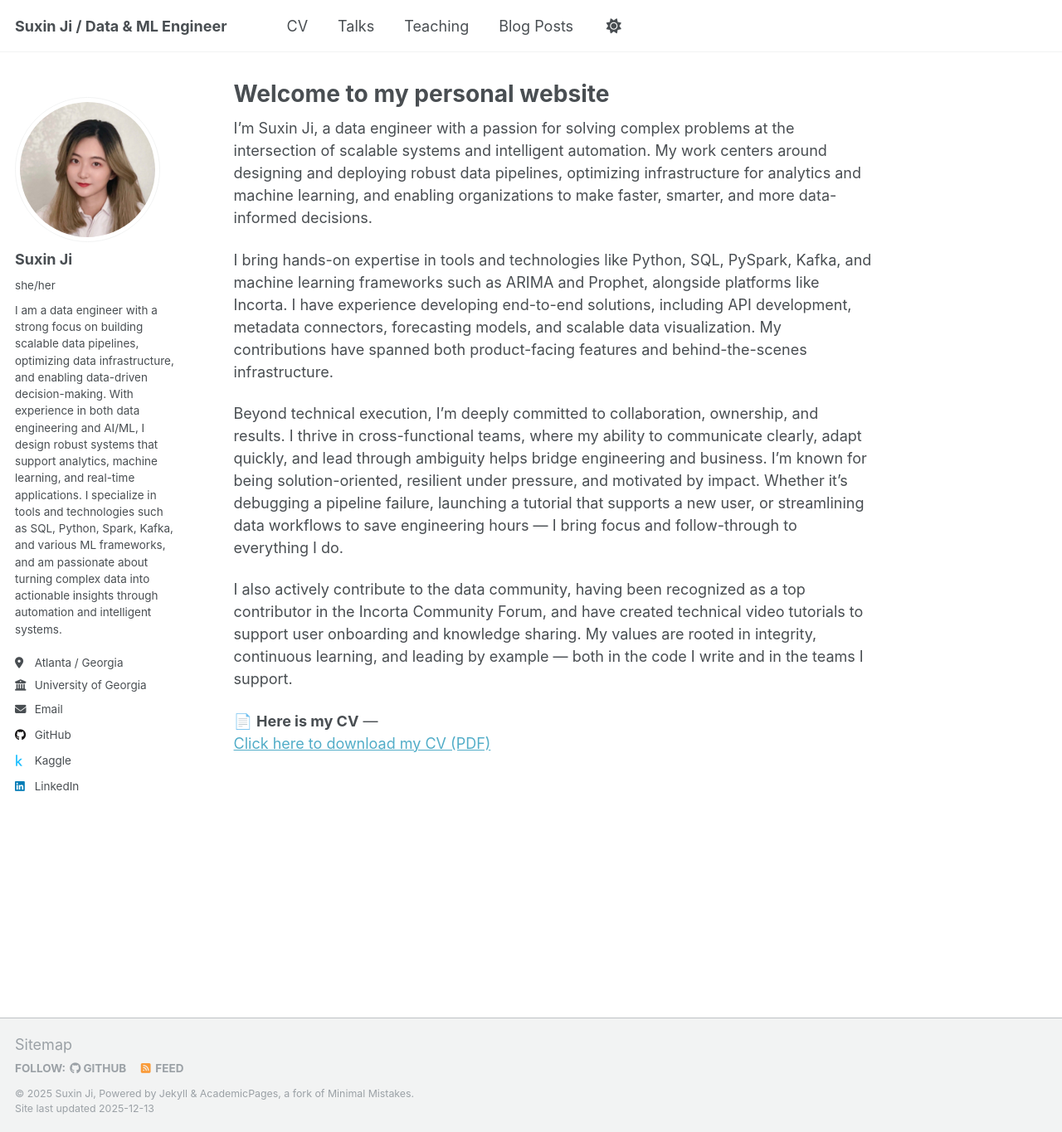
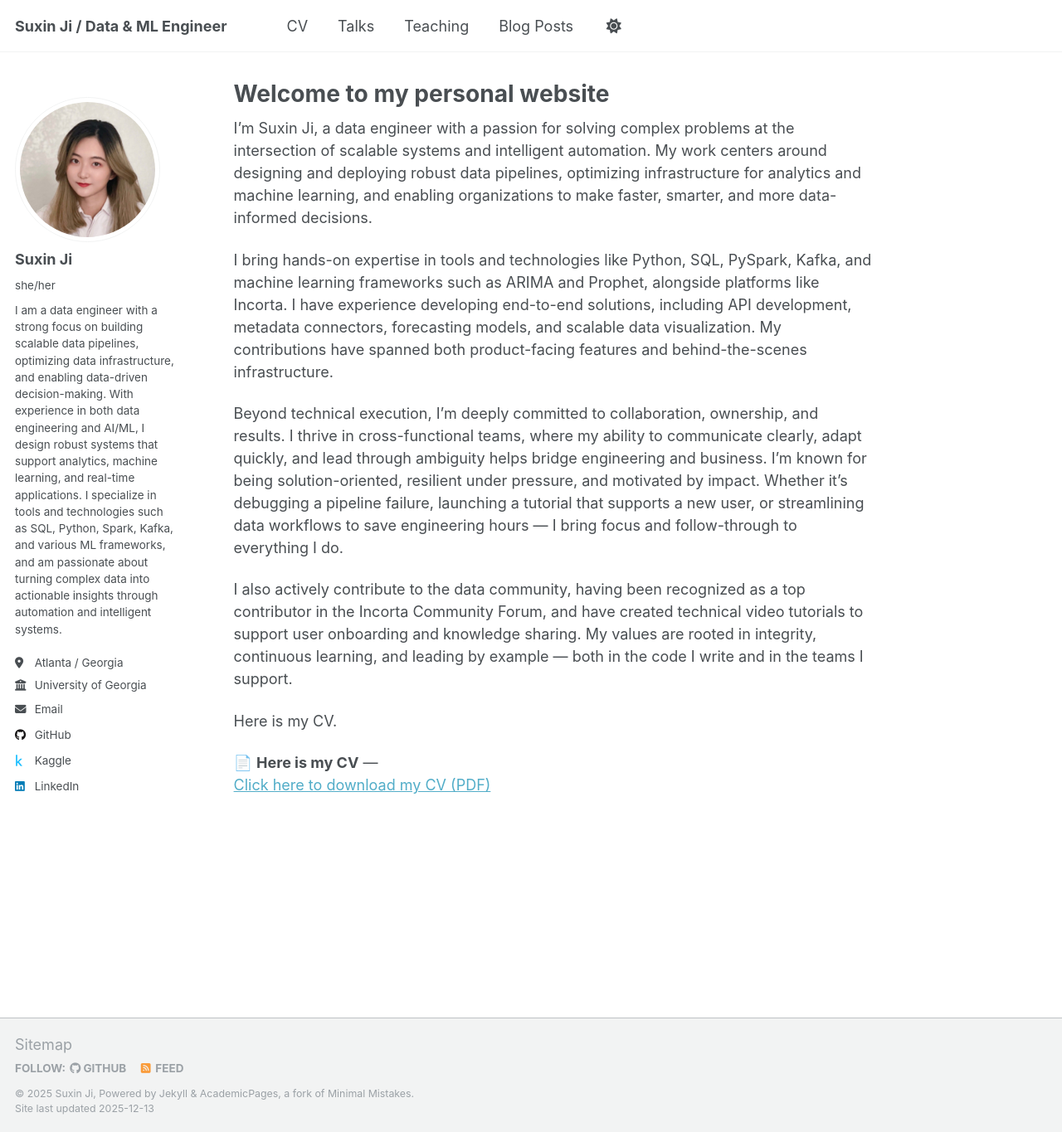
Before and after one commit to SuzieJi/suxinji.github.io, a Jekyll site: the page built from _pages/about.md, in a window 1280 px wide and 1365 px high. Shown: the whole window at 83% size. Built offline with Jekyll 4.4.1, drawn with Linux system fonts in a browser that asks for light colours.

```diff
--- a/_pages/about.md
+++ b/_pages/about.md
@@ -15,5 +15,7 @@ Beyond technical execution, I’m deeply committed to collaboration, ownership,
 
 I also actively contribute to the data community, having been recognized as a top contributor in the Incorta Community Forum, and have created technical video tutorials to support user onboarding and knowledge sharing. My values are rooted in integrity, continuous learning, and leading by example — both in the code I write and in the teams I support.
 
+Here is my CV.
+
 📄 **Here is my CV** —
 [Click here to download my CV (PDF)](/files/CV_JI.pdf)
```
